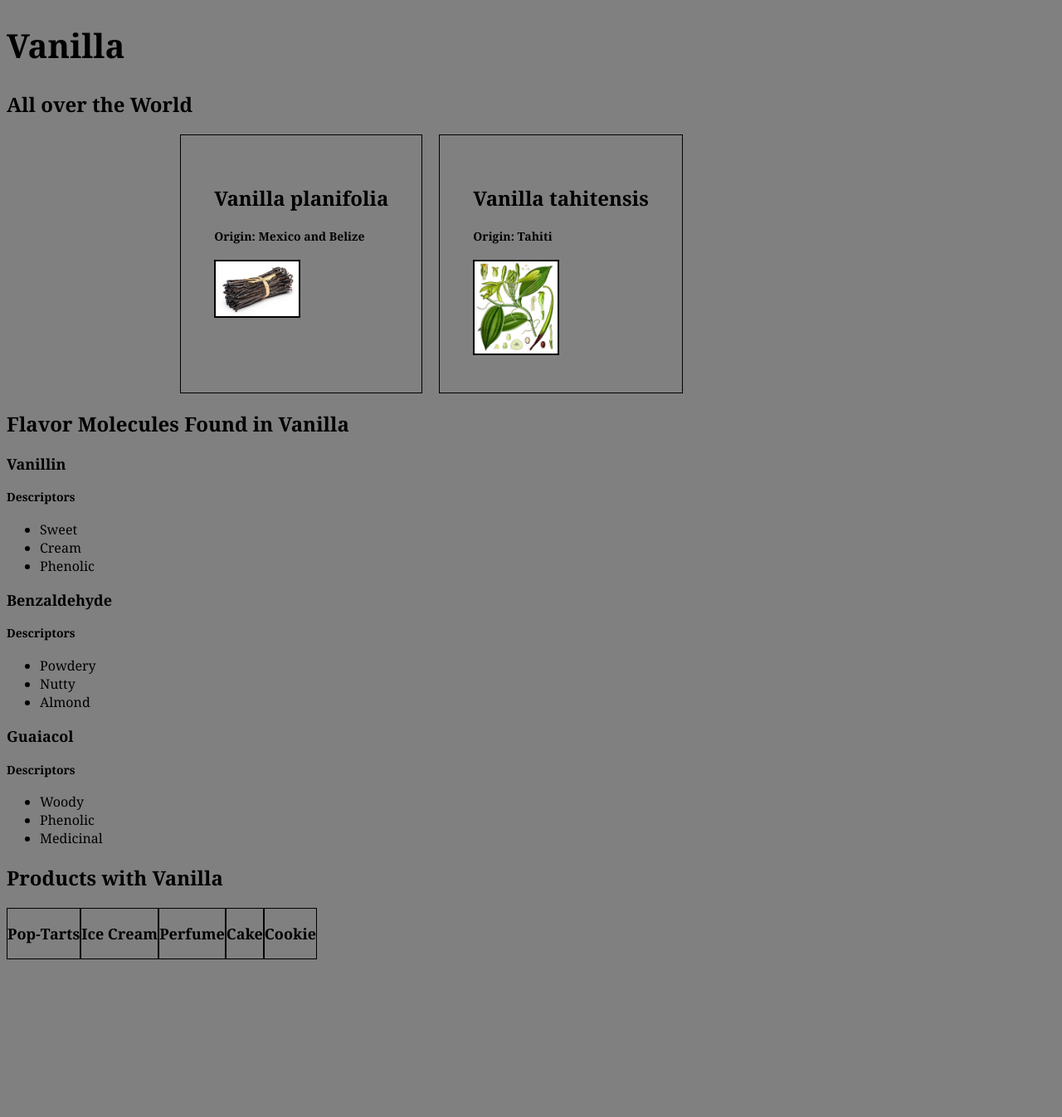
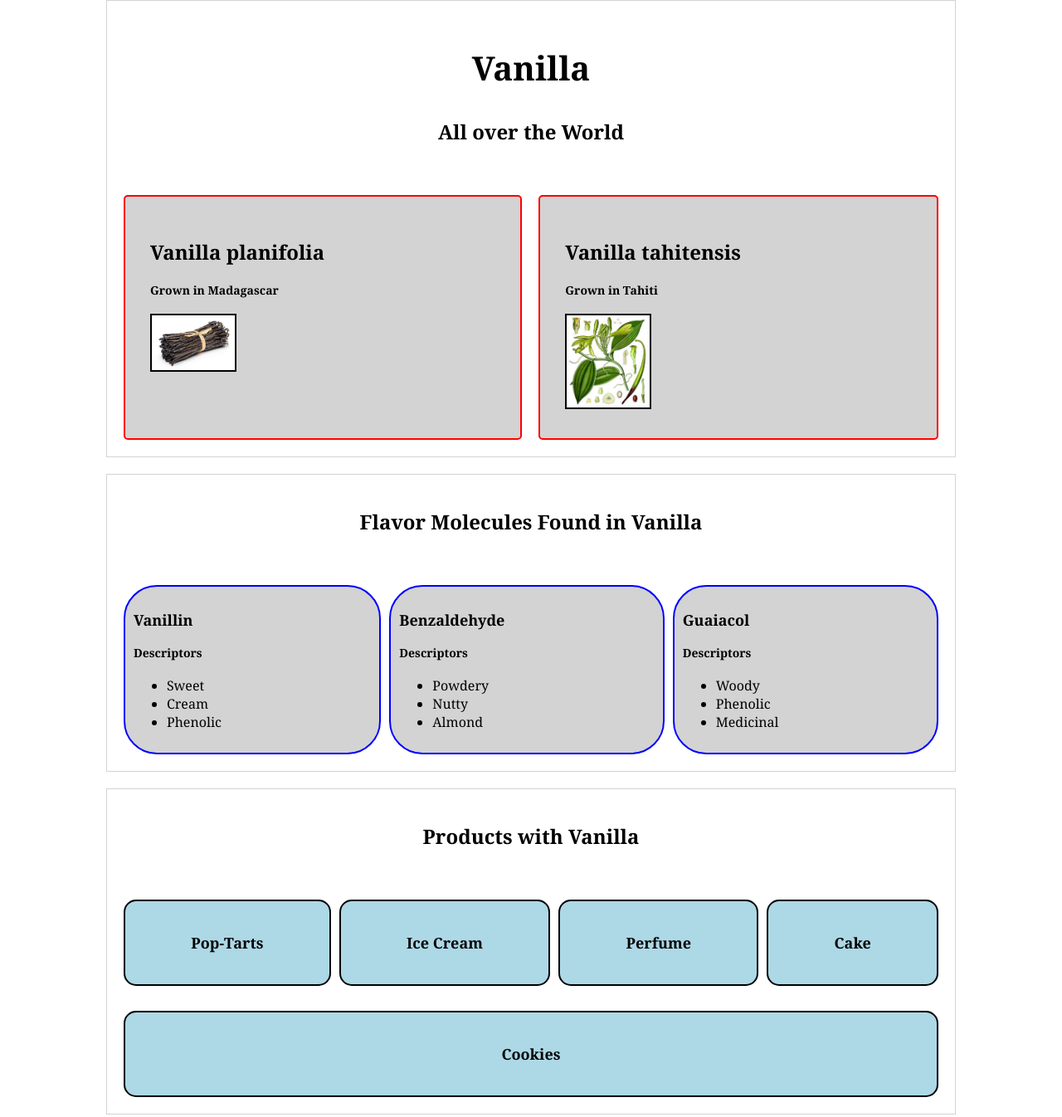
Before and after one commit to alejandro-loja/dealers_choice_html_css, a plain HTML site: page index.html in a window 1280 px wide. Shown: the whole page at 83% size. Before the commit the page ends 1164 px from the top, so only its background shows below. Drawn offline with Linux system fonts and the light colour scheme.

Commit message:
lines and padding

```diff
--- a/index.html
+++ b/index.html
@@ -10,7 +10,8 @@
 </head>
 
 <body>
-    <div id="title">
+    <section>
+        <div class="title">
             <h1>Vanilla</h1>
             <h2>All over the World</h2>
         </div>
@@ -19,23 +20,24 @@
         <div id="types-vanilla">
             <div>
                 <h2>Vanilla planifolia</h2>
-            <h4>Origin: Mexico and Belize</h4>
+                <h4>Grown in Madagascar</h4>
                 <img src="images/download.jpeg" alt="planifolia">
             </div>
 
             <div>
                 <h2>Vanilla tahitensis</h2>
-            <h4>Origin: Tahiti </h4>
+                <h4>Grown in Tahiti </h4>
                 <img src="images/433px-Vanilla_planifolia_-_Köhler–s_Medizinal-Pflanzen-278.jpg" alt="planifolia">
             </div>
         </div>
+    </section>
 
-
-    <div>
+    <section>
+        <div class="title">
             <h2>Flavor Molecules Found in Vanilla</h2>
-
-        <div>
-            <div>
+        </div>
+        <div id="descriptors">
+            <div class="card">
                 <h3>Vanillin</h3>
                 <h4>Descriptors</h4>
                 <ul>
@@ -44,7 +46,7 @@
                     <li>Phenolic</li>
                 </ul>
             </div>
-            <div>
+            <div class="card">
                 <h3>Benzaldehyde</h3>
                 <h4>Descriptors</h4>
                 <ul>
@@ -53,7 +55,7 @@
                     <li>Almond</li>
                 </ul>
             </div>
-            <div>
+            <div class="card">
                 <h3>Guaiacol</h3>
                 <h4>Descriptors</h4>
                 <ul>
@@ -63,11 +65,14 @@
                 </ul>
             </div>
         </div>
+    </section>
+
+
+    <section>
+        <div class="title">
+            <h2>Products with Vanilla</h2>
         </div>
 
-
-    <div>
-        <h2>Products with Vanilla</h2>
 
         <div id="vanilla-products">
             <div>
@@ -83,10 +88,10 @@
                 <h3>Cake</h3>
             </div>
             <div>
-                <h3>Cookie</h3>
+                <h3>Cookies</h3>
             </div>
         </div>
-    </div>
+    </section>
 
 </body>
 
--- a/style.css
+++ b/style.css
@@ -1,7 +1,8 @@
 body {
   width: 80%;
-  background-color: gray;
+  background-color: white;
   font-family: Georgia, "Times New Roman", Times, serif;
+  margin: 0 auto;
 }
 
 h1 {
@@ -20,15 +21,28 @@ h4 {
   font-size: 14px;
 }
 
+section {
+  border: 1px lightgray solid;
+  margin-bottom: 20px;
+  padding: 20px;
+}
+
 #types-vanilla {
   display: flex;
   justify-content: center;
   column-gap: 20px;
 }
 
+.title {
+  text-align: center;
+  margin-bottom: 60px;
+}
 #types-vanilla > div {
-  border: 1px black solid;
-  padding: 40px;
+  border: 2px red solid;
+  padding: 30px;
+  background-color: lightgray;
+  border-radius: 5px;
+  flex-grow: 1;
 }
 
 img {
@@ -36,10 +50,33 @@ img {
   width: 100px;
 }
 
+#descriptors {
+  display: flex;
+  flex-wrap: wrap;
+  justify-content: space-evenly;
+  gap: 30px 10px;
+}
+
+.card {
+  border: 2px blue solid;
+  flex-grow: 1;
+  padding: 10px;
+  background-color: lightgray;
+  border-radius: 40px;
+}
+
 #vanilla-products {
   display: flex;
+  flex-wrap: wrap;
+  justify-content: space-evenly;
+  gap: 30px 10px;
+  text-align: center;
 }
 
 #vanilla-products > div {
-  border: 1px black solid;
+  border: 2px black solid;
+  padding: 20px 60px;
+  flex-grow: 1;
+  background-color: lightblue;
+  border-radius: 15px;
 }
```
Lines whose indentation alone changed are shown as unchanged.
